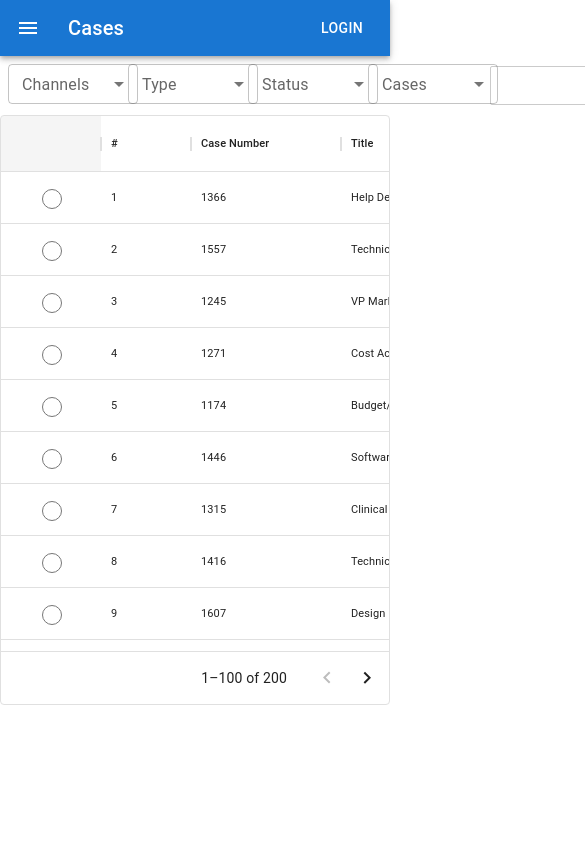
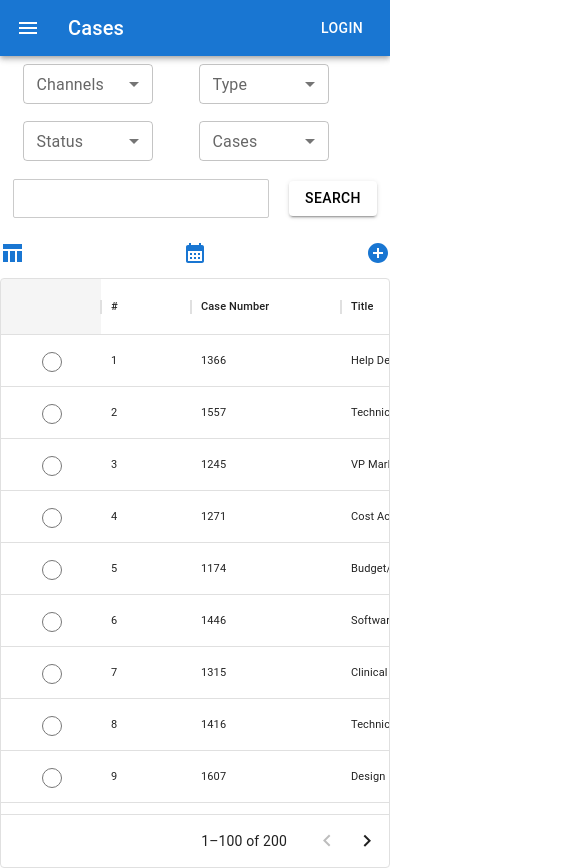
Before and after one commit to Kartiksaini88/bizofficer-demo, a React (Create React App) app: page / in a window 390 px wide. Shown: the top 868 px of the page, 585 px wide, since content can reach past the window. Before the commit the page ends 844 px from the top, so only its background shows below. Built offline with nearby package versions, Linux system fonts and the light colour scheme.

Commit message:
Add files via upload

```diff
--- a/src/components/Table/FormModal/FormModal.jsx
+++ b/src/components/Table/FormModal/FormModal.jsx
@@ -154,8 +154,8 @@ export default function FormModal(props) {
                 placeholder="Opened Time"
               />
               <div>
-                <Checkbox  label="Billable" checked={props.info.Billable}/><span>Billable</span>
-                <Checkbox  lable="Package Services"  checked={props.info.Package}/><span>Package Services</span>
+                <Checkbox  label="Billable" checked={props.info.Billable}/><span className="span">Billable</span>
+                <Checkbox  lable="Package Services"  checked={props.info.Package}/><span className="span">Package Services</span>
               </div>
             </div>
             <div>
@@ -333,8 +333,7 @@ export default function FormModal(props) {
               />
             </div>
           </form>
-        </div>
-        <Button
+          <Button
           sx={{
             textAlign: "center",
             cursor: "pointer",
@@ -358,6 +357,8 @@ export default function FormModal(props) {
         >
           Save
         </Button>
+        </div>
+
       </Box>
     </Modal>
   );
--- a/src/components/Table/Modal/Modal.jsx
+++ b/src/components/Table/Modal/Modal.jsx
@@ -29,7 +29,8 @@ export default function BasicModal(props) {
           <h4>Replacement</h4>
           <hr />
           <div className="container1">
-            <div><div className="keydiv">
+            <div>
+              <div className="keydiv">
               <p>Case Number</p>
               <p>Status</p>
               <p>Case Type</p>
--- a/src/components/Table/Table.jsx
+++ b/src/components/Table/Table.jsx
@@ -421,10 +421,12 @@ export default function DataTable() {
         handleOpen={handleOpen}
       ></BasicModal>
       <div className="select-div">
-        <BasicSelect data={channel} lable={"Channels"}></BasicSelect>
+        <div className="inner-select-div">
+          <BasicSelect data={channel} lable={"Channels"}></BasicSelect>
         <BasicSelect data={caseType} lable={"Type"}></BasicSelect>
         <BasicSelect data={status} lable={"Status"}></BasicSelect>
-        <BasicSelect data={cases} lable={"Cases"}></BasicSelect>
+        <BasicSelect data={cases} lable={"Cases"}></BasicSelect></div>
+
         <input
           type="text"
           className="search"
--- a/src/components/Table/table.css
+++ b/src/components/Table/table.css
@@ -2,6 +2,10 @@
     display: flex;
     justify-content: flex-start;
 
+}
+.inner-select-div{
+    display: flex;
+    justify-content: flex-start;
 }
 
 .icons{
@@ -26,3 +30,14 @@
     width: 100px;
     height: 20px;
 }
+@media only screen and (max-width: 600px) {
+    .inner-select-div{
+        width: 90%;
+        display: grid;
+        grid-template-columns: repeat(2,1fr);
+        gap: 1px;
+    }
+    .select-div{
+        display: block;
+    }
+  }
```
Also changed, not shown: src/components/Table/FormModal/FormModal.css (+27 -0 lines), src/components/Table/Modal/Modal.css (+12 -0 lines), src/index.css (line endings or trailing spaces), 7 other files (tests, documents, lock files or other folders).
